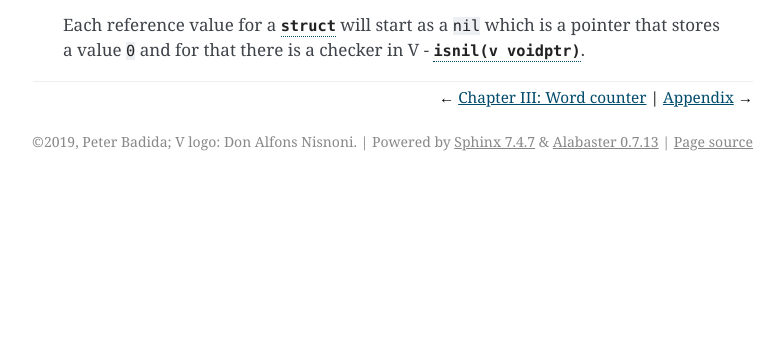
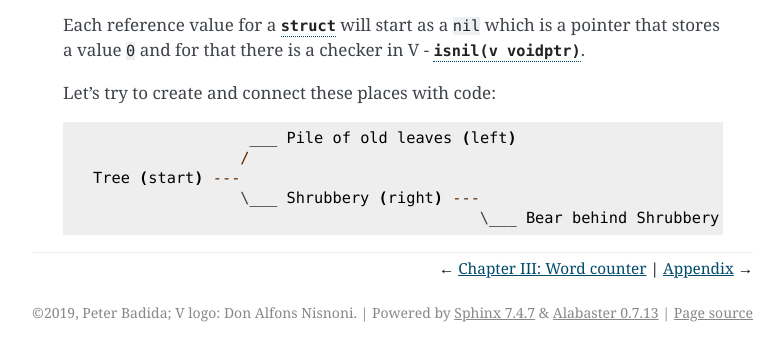
Before and after one commit to KeyWeeUsr/the-book-of-v, a Sphinx documentation site: the page built from source/chapter-4-rpg.rst, in a window 1280 px wide, cut to the strip 414-775 px from the top of the page. Shown: the whole strip, without its empty margins (357-1141 px from the left). Built offline with Sphinx 7.4.7, drawn with Linux system fonts in a browser that asks for light colours.

Commit message:
[ADD] Draw place linking with a tree

```diff
--- a/source/chapter-4-rpg.rst
+++ b/source/chapter-4-rpg.rst
@@ -19,3 +19,7 @@ a ``voidptr`` :doc:`type <types>`.
 
 Each reference value for a |struct|_ will start as a ``nil`` which is a pointer
 that stores a value ``0`` and for that there is a checker in V - |isnil|_.
+
+Let's try to create and connect these places with code:
+
+.. include:: vsource/rpg-place-tree.txt
--- /dev/null
+++ b/source/vsource/rpg-place-tree.txt
@@ -0,0 +1,7 @@
+.. code::
+
+                    ___ Pile of old leaves (left)
+                   /
+   Tree (start) ---
+                   \___ Shrubbery (right) ---
+                                             \___ Bear behind Shrubbery (right)
```
